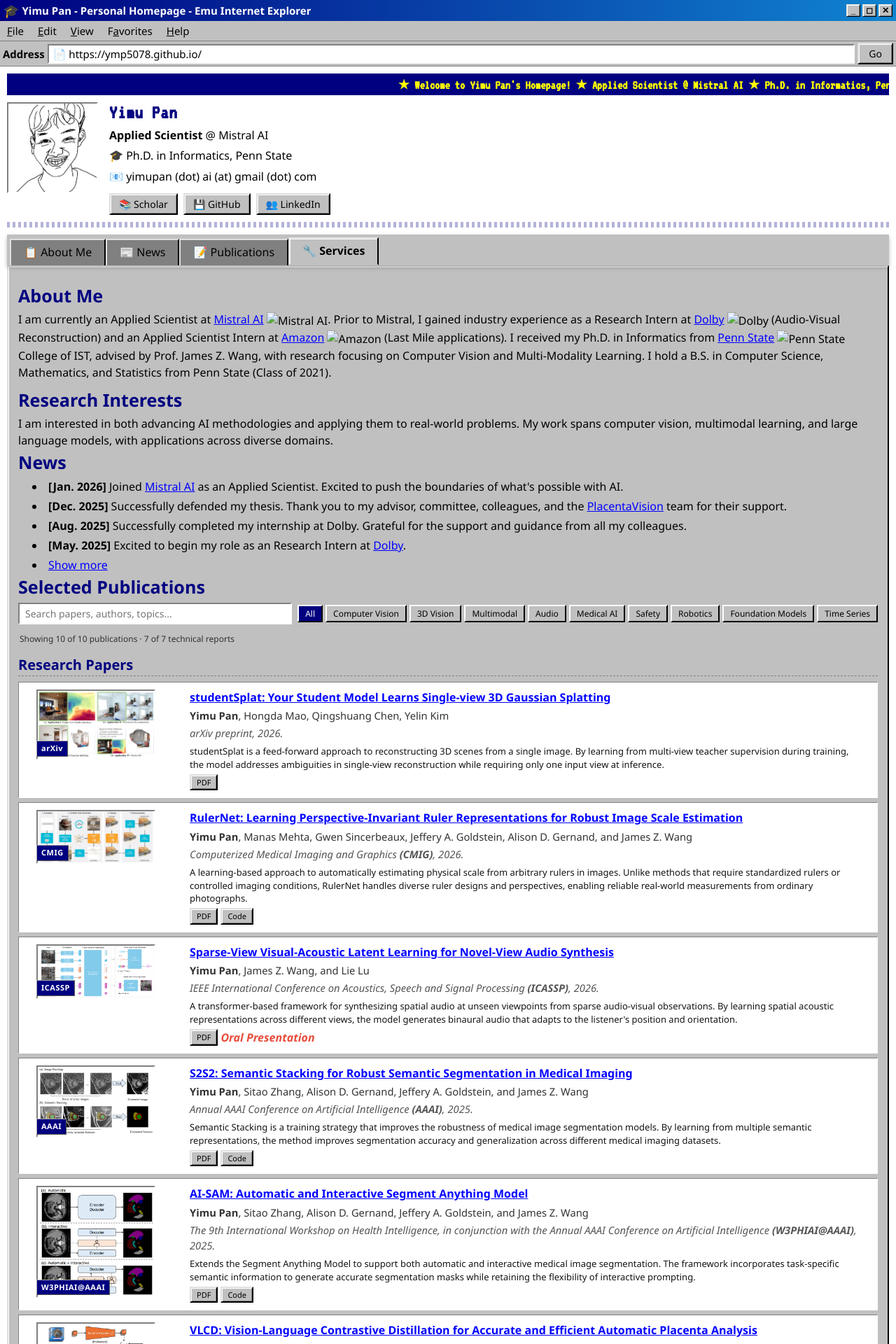
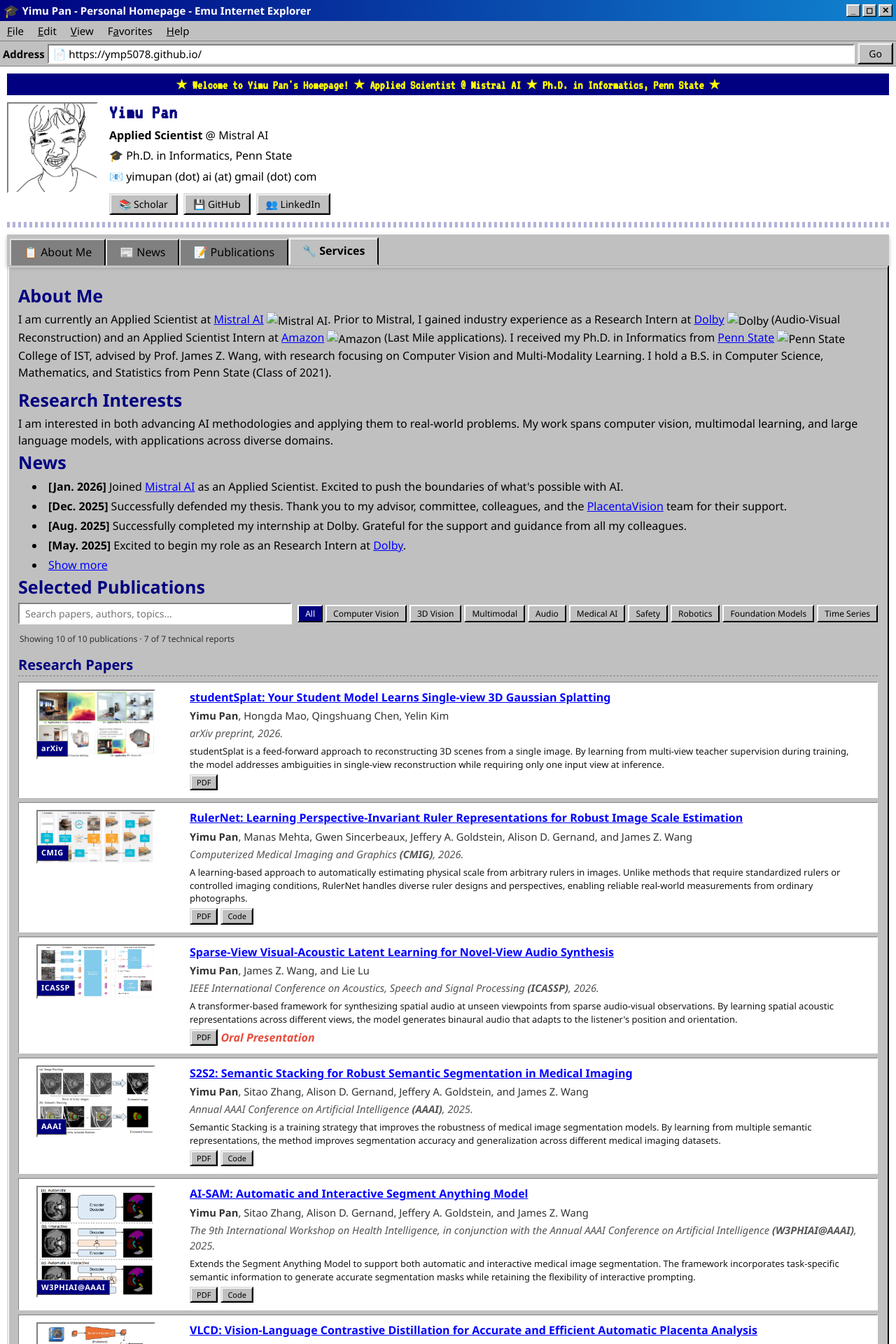
Before and after one commit to ymp5078/ymp5078.github.io, a Jekyll site: the page built from index.md, in a window 1280 px wide. Shown: the top 1920 px of the page at 70% size. Built offline with Jekyll 4.4.1, drawn with Linux system fonts in a browser that asks for light colours; a style sheet for code colours, icons or effects is not loaded; our own code applies the rules of GitHub Pages for plain Markdown files; part of the change alters nothing that is shown; some of the changed text lies outside the part shown.

Commit message:
Replace scrolling marquee with static ticker; pin taskbar clock to Pacific Time
- Welcome banner no longer scrolls (static centered line, same colors)
- Taskbar clock always shows America/Los_Angeles time with PST/PDT label for all visitors
- Bump asset cache version to 20261110

```diff
--- a/_layouts/homepage.html
+++ b/_layouts/homepage.html
@@ -31,8 +31,8 @@
         }
       })();
     </script>
-    <link rel="stylesheet" href="./assets/css/win98.css?v=20261108">
-    <link rel="stylesheet" href="./assets/css/publications-win98.css?v=20261108">
+    <link rel="stylesheet" href="./assets/css/win98.css?v=20261110">
+    <link rel="stylesheet" href="./assets/css/publications-win98.css?v=20261110">
 
     <script type="text/javascript">
       function toggleVis(link) {
@@ -112,7 +112,7 @@
             <!-- Marquee -->
             {% if site.position %}
             <div class="marquee-container">
-              <span class="marquee-text">&#9733; Welcome to {{ site.title }}'s Homepage! &#9733; {{ site.position }} @ {{ site.affiliation }} &#9733; {{ site.education }} &#9733; Welcome to {{ site.title }}'s Homepage! &#9733;</span>
+              <span class="marquee-text">&#9733; Welcome to {{ site.title }}'s Homepage! &#9733; {{ site.position }} @ {{ site.affiliation }} &#9733; {{ site.education }} &#9733;</span>
             </div>
             {% endif %}
 
@@ -295,7 +295,7 @@
       </div>
     </div>
 
-    <script src="./assets/js/win98.js?v=20261108"></script>
+    <script src="./assets/js/win98.js?v=20261110"></script>
     <script src="./assets/js/emu-pet.js"></script>
   </body>
 </html>
--- a/assets/css/win98.css
+++ b/assets/css/win98.css
@@ -296,20 +296,13 @@ em { font-style: italic; }
   font-weight: bold;
   font-family: 'VT323', monospace;
   font-size: 18px;
-  padding: 5px 0;
-  overflow: hidden;
-  white-space: nowrap;
+  padding: 5px 10px;
+  text-align: center;
   margin-bottom: 10px;
 }
 
 .marquee-text {
   display: inline-block;
-  animation: marquee 20s linear infinite;
-}
-
-@keyframes marquee {
-  0% { transform: translateX(100%); }
-  100% { transform: translateX(-100%); }
 }
 
 /* --- Profile Section --- */
--- a/assets/js/win98.js
+++ b/assets/js/win98.js
@@ -175,22 +175,21 @@
     });
   }
 
-  // --- Taskbar Clock ---
+  // --- Taskbar Clock (always Pacific Time, the site owner's timezone) ---
   var clockEl = document.getElementById('win98-clock');
 
   function updateClock() {
     if (!clockEl) return;
-    var now = new Date();
-    var h = now.getHours();
-    var m = now.getMinutes();
-    var ampm = h >= 12 ? 'PM' : 'AM';
-    h = h % 12;
-    if (h === 0) h = 12;
-    var mm = m < 10 ? '0' + m : m;
-    var month = now.getMonth() + 1;
-    var day = now.getDate();
-    var year = now.getFullYear();
-    clockEl.textContent = month + '/' + day + '/' + year + ' ' + h + ':' + mm + ' ' + ampm;
+    var parts = new Intl.DateTimeFormat('en-US', {
+      timeZone: 'America/Los_Angeles',
+      month: 'numeric', day: 'numeric', year: 'numeric',
+      hour: 'numeric', minute: '2-digit', hour12: true,
+      timeZoneName: 'short'
+    }).formatToParts(new Date());
+    var v = {};
+    parts.forEach(function (p) { v[p.type] = p.value; });
+    clockEl.textContent = v.month + '/' + v.day + '/' + v.year + ' ' +
+      v.hour + ':' + v.minute + ' ' + (v.dayPeriod || '') + ' ' + (v.timeZoneName || '');
   }
 
   updateClock();
```
